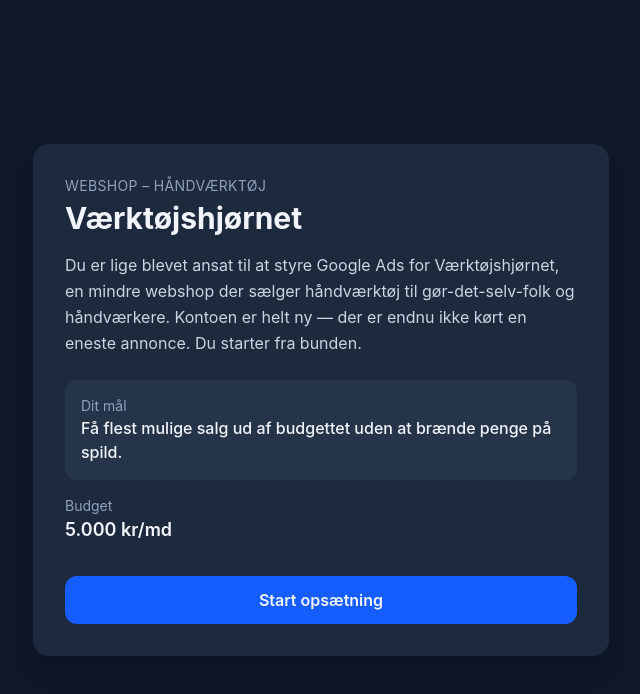
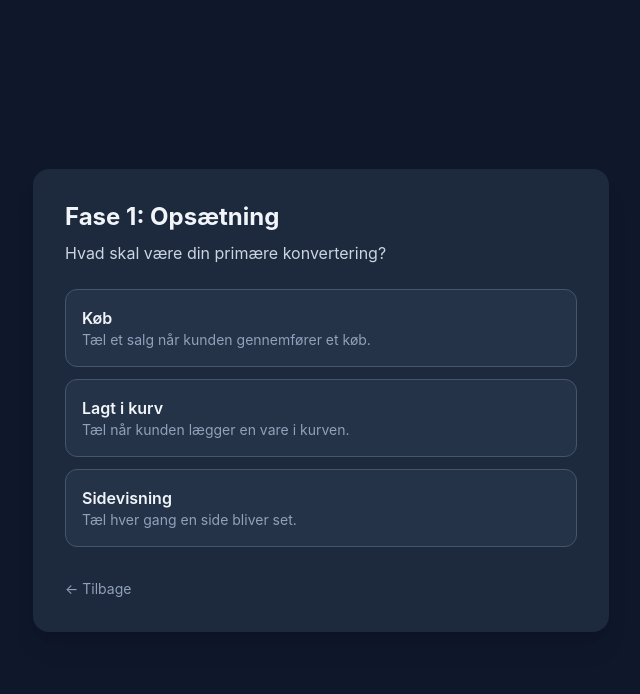
Before and after one commit to bowman89/adsSim, a React (Vite) app: page / in a window 1280 px wide. Both pictures are taken after a click on the button "Start opsætning". Shown: the top 694 px of the page, without its empty margins (319-959 px from the left). Built offline with nearby package versions, Linux system fonts and the light colour scheme.

Commit message:
Add conversion choice to setup phase

```diff
--- a/src/App.tsx
+++ b/src/App.tsx
@@ -1,16 +1,45 @@
+import { useState } from "react"
 import { haandvaerktoejScenario } from "./scenarios"
+import type { AccountState } from "./types"
+
+// De tre valgmuligheder spilleren kan klikke på
+const conversionOptions = [
+ {
+  value: "purchase",
+  label: "Køb",
+  hint: "Tæl et salg når kunden gennemfører et køb.",
+ },
+ {
+  value: "addToCart",
+  label: "Lagt i kurv",
+  hint: "Tæl når kunden lægger en vare i kurven.",
+ },
+ {
+  value: "pageview",
+  label: "Sidevisning",
+  hint: "Tæl hver gang en side bliver set.",
+ },
+] as const
 
 function App() {
  const scenario = haandvaerktoejScenario
 
+ const [screen, setScreen] = useState<"start" | "setup">("start")
+
+ // Ny state: spillerens konto. Starter uden valgt konvertering.
+ const [account, setAccount] = useState<AccountState>({
+  primaryConversion: null,
+ })
+
  return (
   <div className="min-h-screen bg-slate-900 text-slate-100 flex items-center justify-center p-6">
    <div className="max-w-xl w-full bg-slate-800 rounded-2xl p-8 shadow-xl">
+    {screen === "start" && (
+     <>
       <p className="text-sm uppercase tracking-wide text-slate-400">
        {scenario.businessType}
       </p>
       <h1 className="text-3xl font-bold mt-1">{scenario.companyName}</h1>
-
       <p className="mt-4 text-slate-300 leading-relaxed">
        {scenario.description}
       </p>
@@ -20,18 +49,59 @@
        <p className="font-medium">{scenario.goal}</p>
       </div>
 
-    <div className="mt-4 flex gap-6 text-sm">
-     <div>
+      <div className="mt-4 text-sm">
        <p className="text-slate-400">Budget</p>
        <p className="font-semibold text-lg">
         {scenario.monthlyBudget.toLocaleString("da-DK")} kr/md
        </p>
       </div>
+
+      <button
+       onClick={() => setScreen("setup")}
+       className="mt-8 w-full bg-blue-600 hover:bg-blue-500 transition-colors rounded-xl py-3 font-semibold"
+      >
+       Start opsætning
+      </button>
+     </>
+    )}
+
+    {screen === "setup" && (
+     <>
+      <h1 className="text-2xl font-bold">Fase 1: Opsætning</h1>
+      <p className="mt-2 text-slate-300">
+       Hvad skal være din primære konvertering?
+      </p>
+
+      <div className="mt-6 flex flex-col gap-3">
+       {conversionOptions.map((option) => {
+        const isSelected = account.primaryConversion === option.value
+        return (
+         <button
+          key={option.value}
+          onClick={() =>
+           setAccount({ ...account, primaryConversion: option.value })
+          }
+          className={`text-left rounded-xl p-4 border transition-colors ${
+           isSelected
+            ? "border-blue-500 bg-blue-600/20"
+            : "border-slate-600 bg-slate-700/40 hover:border-slate-500"
+          }`}
+         >
+          <p className="font-semibold">{option.label}</p>
+          <p className="text-sm text-slate-400">{option.hint}</p>
+         </button>
+        )
+       })}
       </div>
 
-    <button className="mt-8 w-full bg-blue-600 hover:bg-blue-500 transition-colors rounded-xl py-3 font-semibold">
-     Start opsætning
+      <button
+       onClick={() => setScreen("start")}
+       className="mt-8 text-sm text-slate-400 hover:text-slate-200"
+      >
+       ← Tilbage
       </button>
+     </>
+    )}
    </div>
   </div>
  )
--- a/src/types.ts
+++ b/src/types.ts
@@ -13,3 +13,7 @@
  baseConvRate: number // andel klik der bliver til salg, fx 0.03 (= 3%)
  competitionPressure: number // 0–1, hvor hård konkurrencen er om impressions
 }
+
+export interface AccountState {
+ primaryConversion: "purchase" | "addToCart" | "pageview" | null
+}
```
Lines whose indentation alone changed are shown as unchanged.
